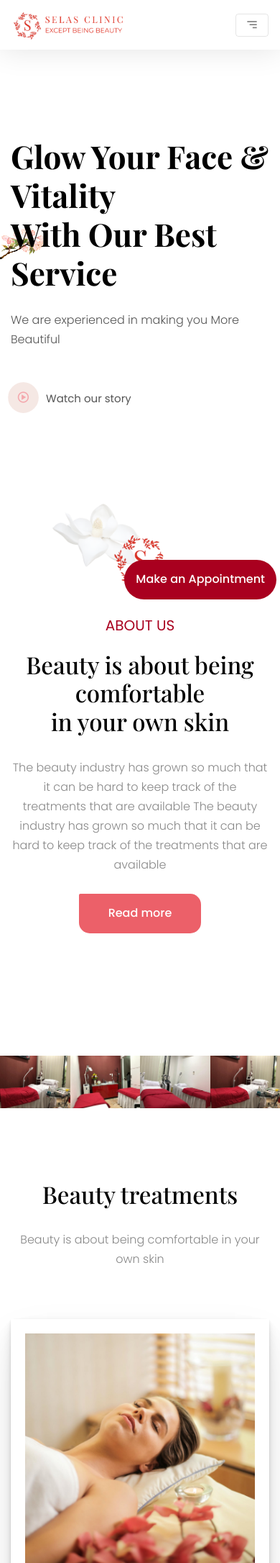
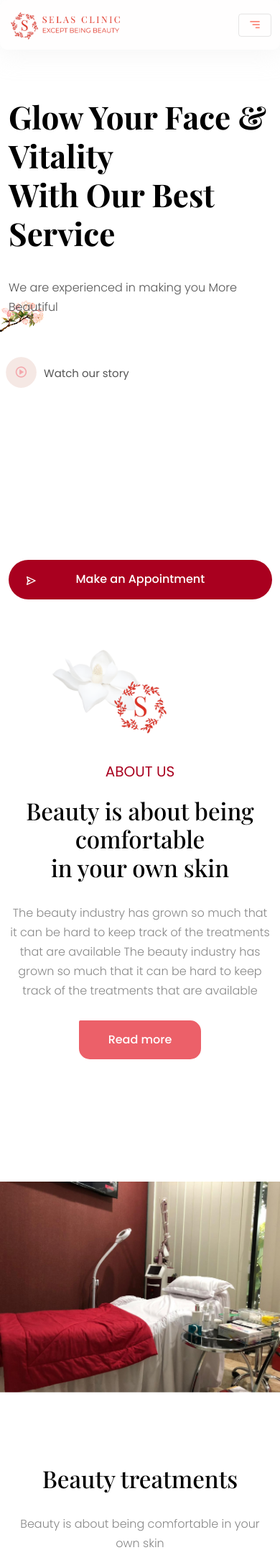
Before and after one commit to northern-king/selaswebsite, a PHP site: page /home.html in a window 390 px wide. Shown: the top 2172 px of the page at 72% size. Run offline with PHP 8.4, Linux system fonts and the light colour scheme.

Commit message:
improve sedikit

```diff
--- a/css/style.css
+++ b/css/style.css
@@ -17,10 +17,15 @@ body {
   line-height: 27px;
 }
 
+html {
+  scroll-behavior: smooth;
+}
+
 a {
   -webkit-transition: all 300ms ease-in-out;
   -o-transition: all 300ms ease-in-out;
   transition: all 300ms ease-in-out;
+  text-decoration: none;
 }
 a:hover,
 a:focus {
@@ -110,23 +115,37 @@ section {
   background-color: #e7c7bf;
 }
 
+.btn-round:hover {
+  background: rgba(255, 147, 147, 0.2);
+  box-shadow: 0 8px 32px 0 rgba(31, 38, 135, 0.37);
+  backdrop-filter: blur(6px);
+  -webkit-backdrop-filter: blur(6px);
+}
+
 @media screen and (max-width: 767px) {
   .navbar {
     position: fixed;
     top: 0;
-    background-color: #fff;
-    -webkit-box-shadow: 0px 0px 41px 0px rgba(227, 227, 227, 1);
-    -moz-box-shadow: 0px 0px 41px 0px rgba(227, 227, 227, 1);
-    box-shadow: 0px 0px 41px 0px rgba(227, 227, 227, 1);
+    background: rgba(255, 250, 250, 0.2);
+    box-shadow: 0 8px 32px 0 rgba(231, 231, 231, 0.37);
+    backdrop-filter: blur(6px);
+    -webkit-backdrop-filter: blur(6px);
+    border-radius: 10px;
     width: 100%;
     z-index: 99;
   }
 
   .navbar ul {
-    background-color: #fcf5ee;
-
     text-align: center;
     padding: 10px 15px;
+  }
+
+  .navbar i {
+    color: salmon;
+  }
+
+  .navbar i:hover {
+    color: #a9001f;
   }
 
   .header {
@@ -143,9 +162,16 @@ section {
   .btn-reserve {
     position: fixed;
     bottom: 3px;
-    right: 5px;
+    width: 94vw;
     z-index: 99;
     border-radius: 50px !important;
+  }
+
+  .btn-reserve i {
+    position: absolute;
+    left: 15px;
+    height: 30px;
+    width: 30px;
   }
 
   .primary-menu .mobile-menu {
@@ -178,19 +204,21 @@ section {
 .banner {
   background: url(../images/flower.png) no-repeat left center/16.5%;
   padding: 12% 0;
+  height: 90vh;
 }
 
 .banner h2 {
   color: black;
-  font-size: 45px;
+  font-size: 75px;
   font-weight: bold;
-  line-height: 75px;
-  margin-bottom: 25px;
+  line-height: 89px;
+  margin-top: -55px;
+  margin-bottom: 35px;
 }
 
 .banner p {
   color: #555;
-  margin-bottom: 50px;
+  margin-bottom: 60px;
 }
 
 .banner .spa-img {
@@ -215,16 +243,12 @@ section {
 }
 
 .btn:hover {
-  color: #fff;
-  background: rgb(148, 0, 27);
-  background: linear-gradient(
-    38deg,
-    rgba(148, 0, 27, 1) 0%,
-    rgba(255, 1, 1, 1) 100%
-  );
-  -webkit-box-shadow: -12px 12px 0px 0px rgba(236, 96, 105, 1);
-  -moz-box-shadow: -12px 12px 0px 0px rgba(236, 96, 105, 1);
-  box-shadow: -12px 12px 0px 0px rgba(236, 96, 105, 1);
+  color: #a9001f;
+  border: 1px solid #a9001f;
+  background: rgba(255, 81, 81, 0.35);
+  box-shadow: 0 8px 32px 0 rgba(255, 73, 73, 0.37);
+  backdrop-filter: blur(7.5px);
+  -webkit-backdrop-filter: blur(7.5px);
 }
 
 .video-btn {
@@ -376,24 +400,17 @@ section {
 /* ********* SERVICE SECTION START ************ */
 
 .service .service-card {
-  display: -webkit-box;
-  display: -ms-flexbox;
-  display: flex;
-  -ms-flex-wrap: wrap;
-  flex-wrap: wrap;
-  -webkit-box-pack: justify;
-  -ms-flex-pack: justify;
-  justify-content: space-between;
+  justify-items: center;
+  justify-content: center;
 }
 
 .service .single-service {
-  -ms-flex-preferred-size: 25%;
-  flex-basis: 25%;
-  position: relative;
+  justify-items: center;
+  justify-content: center;
 }
 
 .service .single-service .service-hover {
-  background-color: rgba(255, 129, 126, 0.9);
+  background-color: rgba(255, 128, 126, 0.116);
   display: -webkit-box;
   display: -ms-flexbox;
   display: flex;
@@ -476,6 +493,10 @@ section {
   background-color: #30383b;
   margin-bottom: 30px;
   padding: 15px;
+}
+.post .btn:hover {
+  background-color: transparent;
+  border-radius: 30px 0 30px 30px;
 }
 
 .post:hover {
--- a/home.html
+++ b/home.html
@@ -17,7 +17,7 @@
       integrity="sha384-giJF6kkoqNQ00vy+HMDP7azOuL0xtbfIcaT9wjKHr8RbDVddVHyTfAAsrekwKmP1"
       crossorigin="anonymous"
     />
-    <link rel="stylesheet" href="css/bootstrap.min.css" />
+
     <!-- Boxicons CSS -->
     <link
       href="https://unpkg.com/boxicons@2.0.7/css/boxicons.min.css"
@@ -137,9 +137,35 @@
                 <i class="bx bx-play-circle bx-burst"></i> Watch our story</a
               >
               <!-- =========== MOBILE BUTTON ============= -->
+              <div id="myModal" class="modal fade" role="dialog">
+                <div class="modal-dialog">
+                  <!-- Modal content-->
+                  <div class="modal-content">
+                    <div class="modal-header">
+                      <button type="button" class="close" data-dismiss="modal">
+                        &times;
+                      </button>
+                      <h4 class="modal-title">Modal Header</h4>
+                    </div>
+                    <div class="modal-body">
+                      <p>Some text in the modal.</p>
+                    </div>
+                    <div class="modal-footer">
+                      <button
+                        type="button"
+                        class="btn btn-default"
+                        data-dismiss="modal"
+                      >
+                        Close
+                      </button>
+                    </div>
+                  </div>
+                </div>
+              </div>
               <form class="form-inline d-sm-block d-md-none">
                 <a href="#appointment" class="btn btn-reserve my-2 my-sm-0">
-                  Make an Appointment
+                  <i class="bx bx-send"></i>
+                  <span>Make an Appointment</span>
                 </a>
               </form>
             </div>
@@ -183,34 +209,54 @@
 
     <!-- ====== SERVICE SECTION START ====== -->
 
-    <section class="service">
-      <div class="service-card owl-carousel">
-        <div class="single-service">
-          <img src="images/service/service1.jpg" alt="facility" />
+    <section
+      class="service carousel slide"
+      id="carouselExampleSlidesOnly"
+      data-bs-ride="carousel"
+    >
+      <div class="service-card carousel-inner">
+        <div class="single-service carousel-item active">
+          <img
+            src="images/service/service1.jpg"
+            alt="facility"
+            class="d-sm-block w-100"
+          />
           <div class="service-hover">
             <img src="images/about.png" alt="" />
-            <span>Our Facility</span>
+            <span>Our Facility, swipe ></span>
           </div>
         </div>
-        <div class="single-service">
-          <img src="images/service/service2.jpg" alt="facility" />
+        <div class="single-service carousel-item">
+          <img
+            src="images/service/service2.jpg"
+            alt="facility"
+            class="d-sm-block w-100"
+          />
           <div class="service-hover">
             <img src="images/about.png" alt="" />
-            <span>Our Facility</span>
+            <span>Our Facility, swipe ></span>
           </div>
         </div>
-        <div class="single-service">
-          <img src="images/service/service3.jpg" alt="facility" />
+        <div class="single-service carousel-item">
+          <img
+            src="images/service/service3.jpg"
+            alt="facility"
+            class="d-sm-block w-100"
+          />
           <div class="service-hover">
             <img src="images/about.png" alt="" />
-            <span>Our Facility</span>
+            <span>Our Facility, swipe ></span>
           </div>
         </div>
-        <div class="single-service">
-          <img src="images/service/service1.jpg" alt="facility" />
+        <div class="single-service carousel-item">
+          <img
+            src="images/service/service1.jpg"
+            alt="facility"
+            class="d-sm-block w-100"
+          />
           <div class="service-hover">
             <img src="images/about.png" alt="" />
-            <span>Our Facility</span>
+            <span>Our Facility, swipe ></span>
           </div>
         </div>
       </div>
@@ -275,11 +321,6 @@
                   Donec orci quis purus diam nullam. Nibh faucibus lectus diam
                   turpis molestie donec. Mattis eget amet, neque massa,
                   pharetra, laoreet sed. Quis sit aliquam ipsum pharetra ut
-                  consectetur volutpat tortor orci. Lorem ipsum dolor sit amet,
-                  consectetur adipiscing elit. Donec orci quis purus diam
-                  nullam. Nibh faucibus lectus diam turpis molestie donec.
-                  Mattis eget amet, neque massa, pharetra, laoreet sed. Quis sit
-                  aliquam ipsum pharetra ut consectetur volutpat tortor orci.”
                 </p>
 
                 <div class="client-info">
@@ -440,7 +481,11 @@
       integrity="sha384-ygbV9kiqUc6oa4msXn9868pTtWMgiQaeYH7/t7LECLbyPA2x65Kgf80OJFdroafW"
       crossorigin="anonymous"
     ></script>
-    <script src="js/bootstrap.min.js"></script>
+    <script>
+      $(window).load(function () {
+        $("#myModal").modal("show");
+      });
+    </script>
     <script src="js/owl.carousel.min.js"></script>
     <script src="js/jquery.fancybox.min.js"></script>
     <script src="js/script.js"></script>
```
